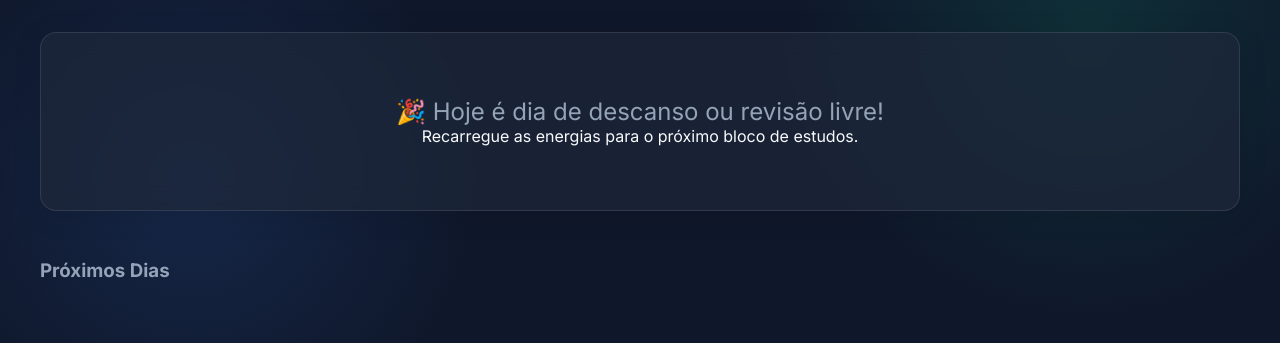
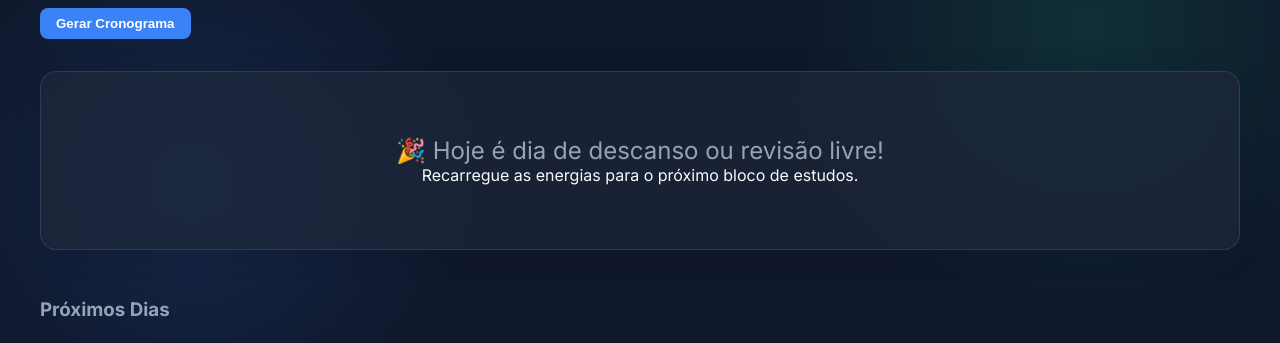
Before and after one commit to guiscience/estudaquepassa, a Flask app: template templates/agenda.html in a window 1280 px wide. Shown: the part 217-560 px from the top of the page. Run offline with Flask 3, Linux system fonts and the light colour scheme; the template is opened without the code that fills it, so the values that code supplies are empty; some libraries are stand-ins or nearby versions.

Commit message:
Add generate schedule button to agenda

```diff
--- a/templates/agenda.html
+++ b/templates/agenda.html
@@ -46,6 +46,7 @@
         <section class="agenda-header">
             <div>
                 <h2 style="font-size: 1.5rem;">Cronograma: <span class="primary-text">{{ current_date }}</span></h2>
+                <button onclick="generateSchedule()" style="margin-top: 0.5rem; padding: 0.5rem 1rem; background: var(--primary); color: white; border: none; border-radius: 8px; cursor: pointer; font-weight: 600;">Gerar Cronograma</button>
             </div>
             <div class="date-badge">
                 {% if day_total > 0 %}
@@ -102,5 +103,28 @@
     </div>
 
     <script src="{{ url_for('static', filename='js/main.js') }}"></script>
+    <script>
+        async function generateSchedule() {
+            const btn = document.querySelector('button[onclick="generateSchedule()"]');
+            btn.textContent = 'Gerando...';
+            btn.disabled = true;
+
+            try {
+                const resp = await fetch('/api/generate_schedule', { method: 'POST' });
+                const data = await resp.json();
+                if (data.success) {
+                    location.reload();
+                } else {
+                    alert('Erro: ' + data.message);
+                    btn.textContent = 'Gerar Cronograma';
+                    btn.disabled = false;
+                }
+            } catch(e) {
+                alert('Erro ao gerar cronograma');
+                btn.textContent = 'Gerar Cronograma';
+                btn.disabled = false;
+            }
+        }
+    </script>
 </body>
 </html>
```
